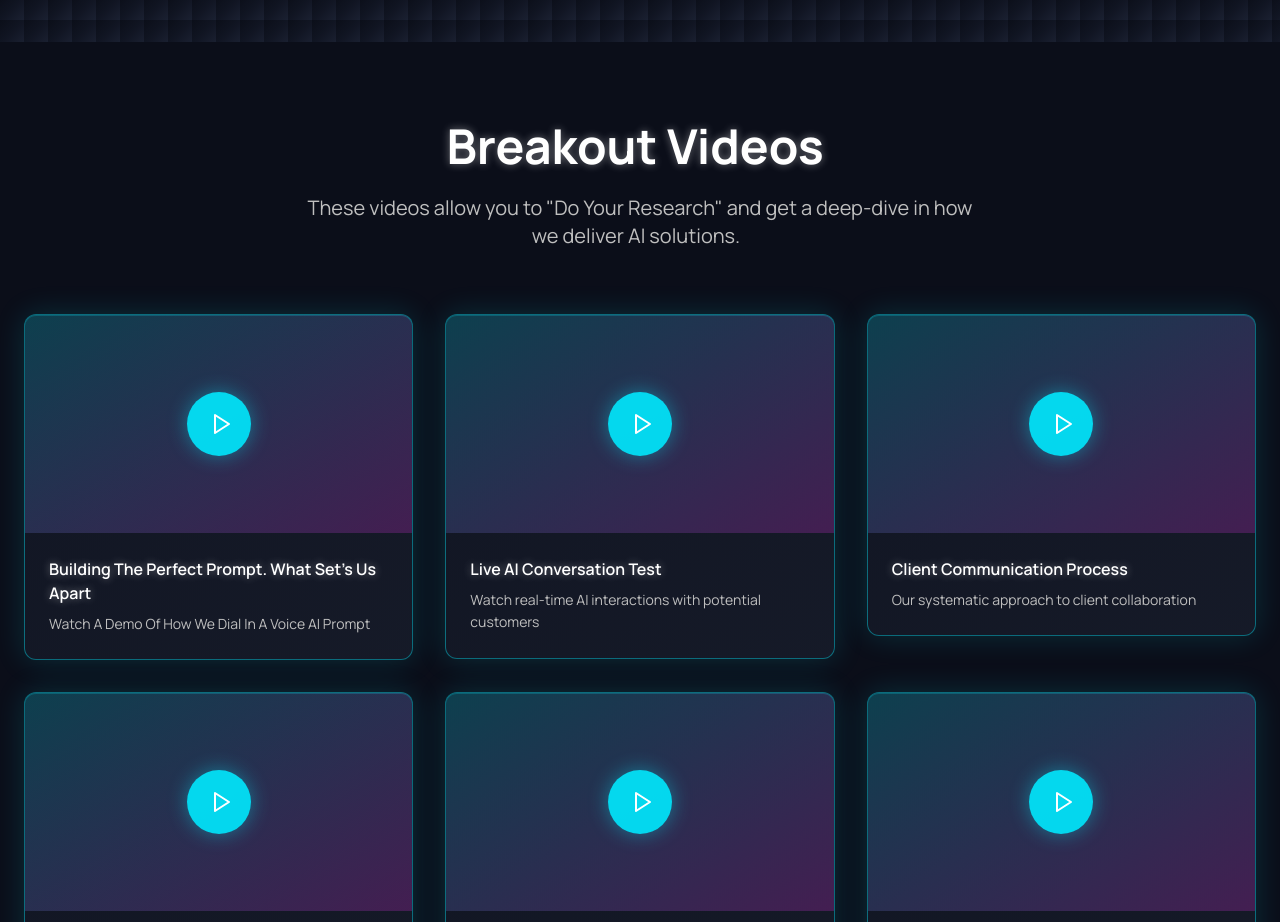
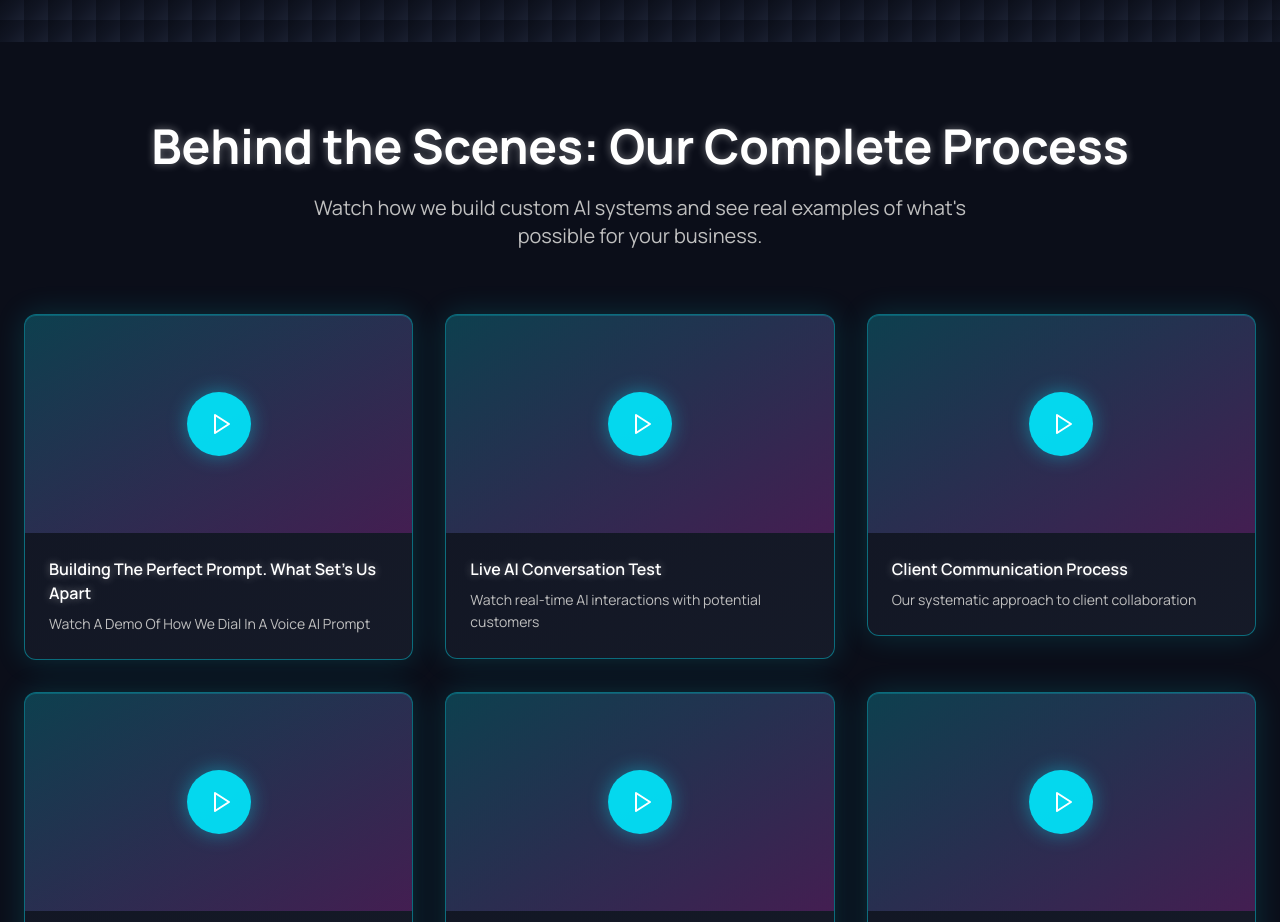
Before and after one commit to hannan680/Rev-Post-Booking, a React (Vite) app: page / in a window 1280 px wide. Shown: the part 1300-2222 px from the top of the page. Built offline with nearby package versions, Linux system fonts and the light colour scheme.

Commit message:
Update hero section text
Update the headline and subtext in the hero section.

```diff
--- a/src/components/BreakoutVideos.tsx
+++ b/src/components/BreakoutVideos.tsx
@@ -78,8 +78,8 @@ const BreakoutVideos = () => {
   return <section id="videos" className="py-20 bg-background">
       <div className="container mx-auto px-6">
         <div className="text-center mb-16">
-          <h2 className="text-3xl md:text-5xl font-bold text-super-bright mb-6">Breakout Videos </h2>
-          <p className="text-xl text-muted-foreground max-w-2xl mx-auto">These videos allow you to "Do Your Research" and get a deep-dive in how we deliver AI solutions.  </p>
+          <h2 className="text-3xl md:text-5xl font-bold text-super-bright mb-6">Behind the Scenes: Our Complete Process</h2>
+          <p className="text-xl text-muted-foreground max-w-2xl mx-auto">Watch how we build custom AI systems and see real examples of what&apos;s possible for your business.</p>
         </div>
 
         <div className="grid grid-cols-1 md:grid-cols-2 lg:grid-cols-3 gap-8 max-w-7xl mx-auto">
```
